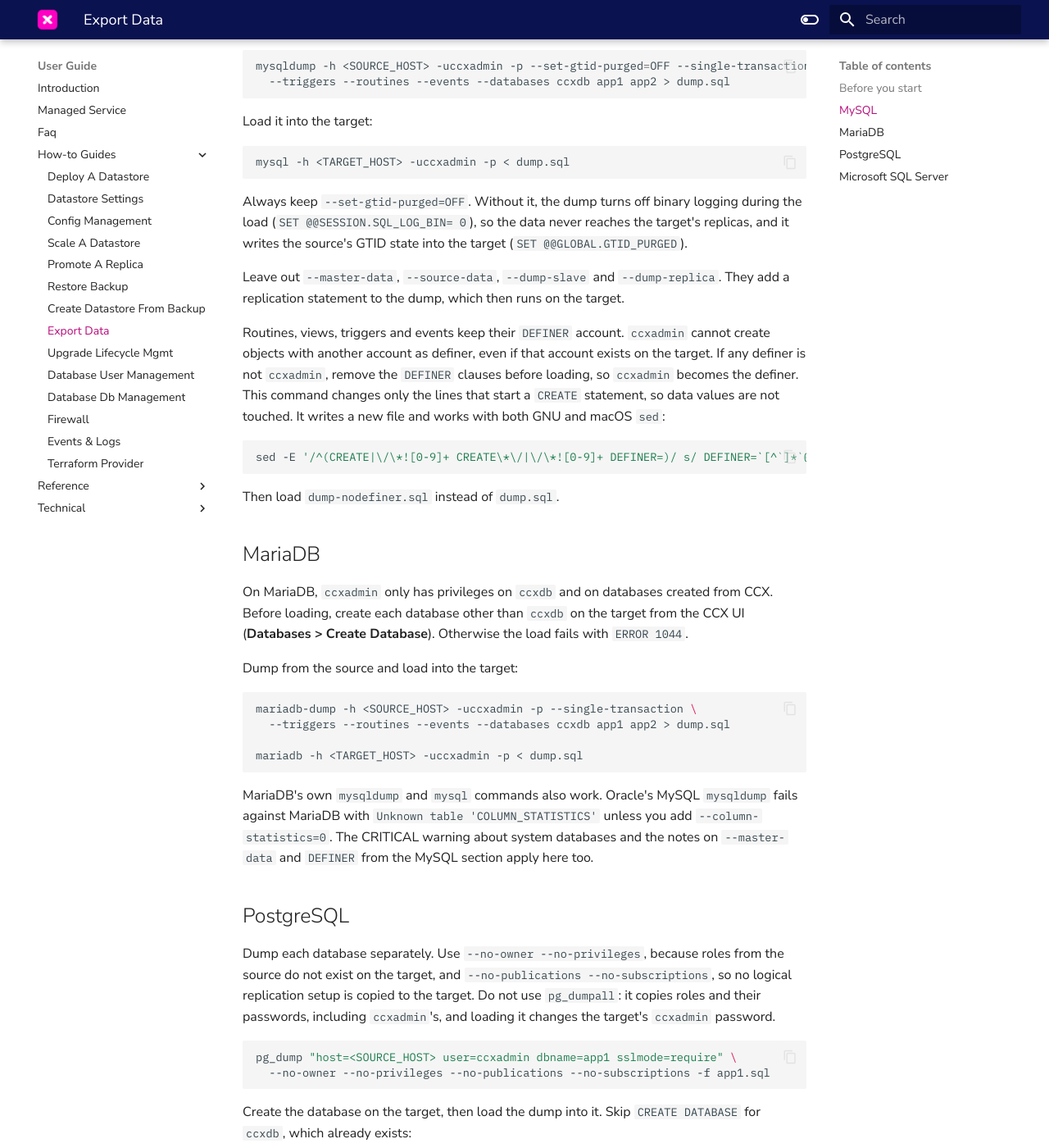
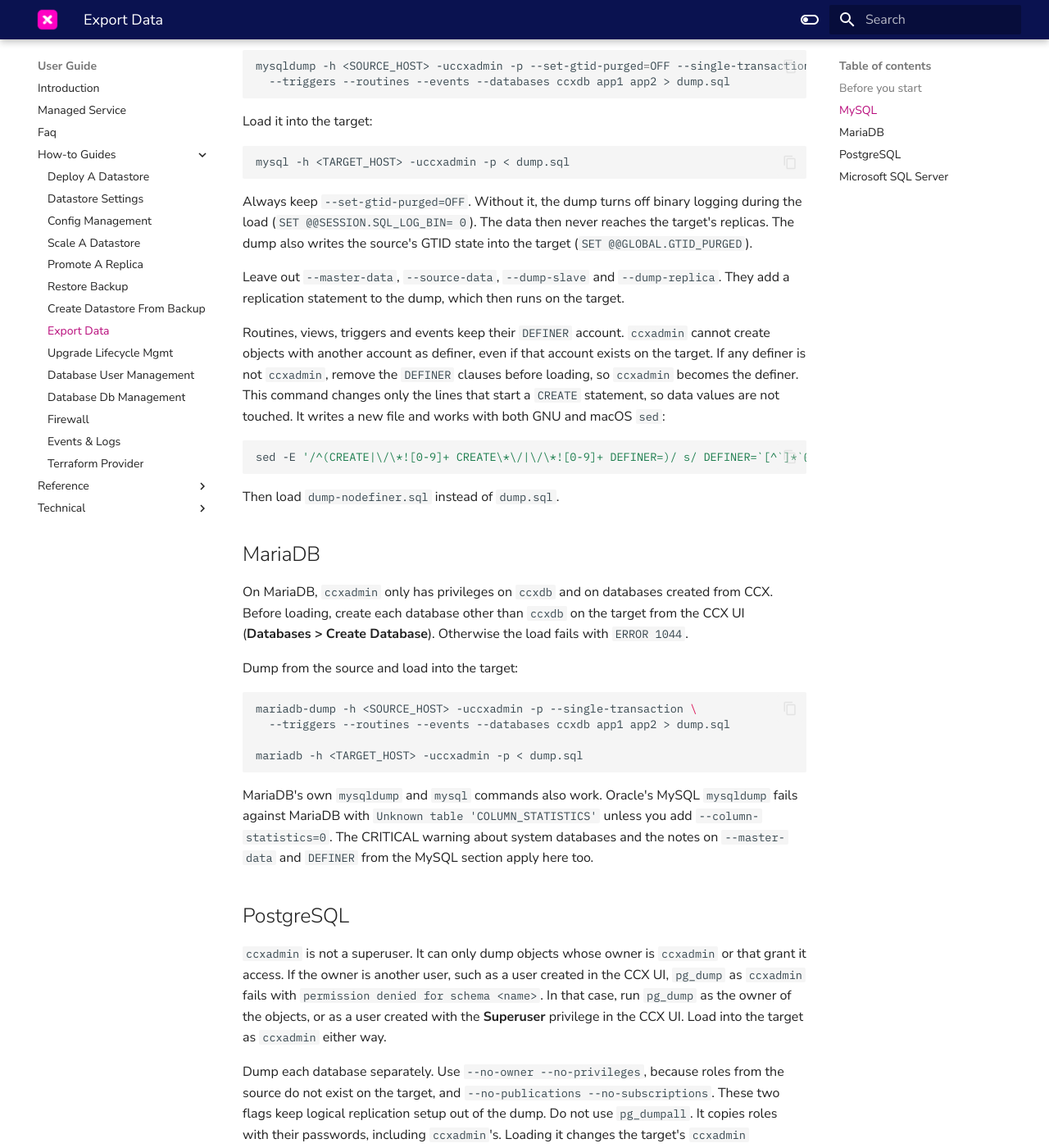
Before and after one commit to severalnines/ccx-docs, an MkDocs documentation site: the page built from docs/user/Howto/Export-Data.md, in a window 1280 px wide and 1400 px high, scrolled down 1474 px. Shown: the whole window at 82% size. Built offline with MkDocs 1.6.1 and Material for MkDocs 9.7.7, drawn with Linux system fonts in a browser that asks for light colours; comment, search, counter and statistics services are not loaded; some of the changed text lies outside the part shown.

Commit message:
CCX-6493 docs: SQL Server login check, PostgreSQL non-owned objects
Rehearsed on the dev stand (SQL Server 2022, PostgreSQL 17):
- SQL Server: importing a bacpac whose database users map to logins that
  already exist on the target (appuser with a different password,
  mssql_exporter) leaves every existing login unchanged
  (PasswordLastSetTime and modify_date identical before and after; the
  target password still works, the source one is refused). ccxadmin and
  sa are untouched, and the datastore stays operational in CCX and cmon.
- PostgreSQL: ccxadmin is NOSUPERUSER, so pg_dump fails with
  "permission denied for schema" on objects owned by a user created in
  the CCX UI, and ccxadmin cannot GRANT itself that role. Dumping as the
  owner or as a UI-created Superuser works; the load as ccxadmin passes.

Also fixes the vale findings in the new paragraphs.

Co-Authored-By: Claude Opus 5.5 <noreply@anthropic.com>

````diff
--- a/docs/user/Howto/Export-Data.md
+++ b/docs/user/Howto/Export-Data.md
@@ -46,7 +46,7 @@ Load it into the target:
 mysql -h <TARGET_HOST> -uccxadmin -p < dump.sql
 ```
 
-Always keep `--set-gtid-purged=OFF`. Without it, the dump turns off binary logging during the load (`SET @@SESSION.SQL_LOG_BIN= 0`), so the data never reaches the target's replicas, and it writes the source's GTID state into the target (`SET @@GLOBAL.GTID_PURGED`).
+Always keep `--set-gtid-purged=OFF`. Without it, the dump turns off binary logging during the load (`SET @@SESSION.SQL_LOG_BIN= 0`). The data then never reaches the target's replicas. The dump also writes the source's GTID state into the target (`SET @@GLOBAL.GTID_PURGED`).
 
 Leave out `--master-data`, `--source-data`, `--dump-slave` and `--dump-replica`. They add a replication statement to the dump, which then runs on the target.
 
@@ -75,7 +75,9 @@ MariaDB's own `mysqldump` and `mysql` commands also work. Oracle's MySQL `mysqld
 
 ## PostgreSQL
 
-Dump each database separately. Use `--no-owner --no-privileges`, because roles from the source do not exist on the target, and `--no-publications --no-subscriptions`, so no logical replication setup is copied to the target. Do not use `pg_dumpall`: it copies roles and their passwords, including `ccxadmin`'s, and loading it changes the target's `ccxadmin` password.
+`ccxadmin` is not a superuser. It can only dump objects whose owner is `ccxadmin` or that grant it access. If the owner is another user, such as a user created in the CCX UI, `pg_dump` as `ccxadmin` fails with `permission denied for schema <name>`. In that case, run `pg_dump` as the owner of the objects, or as a user created with the **Superuser** privilege in the CCX UI. Load into the target as `ccxadmin` either way.
+
+Dump each database separately. Use `--no-owner --no-privileges`, because roles from the source do not exist on the target, and `--no-publications --no-subscriptions`. These two flags keep logical replication setup out of the dump. Do not use `pg_dumpall`. It copies roles with their passwords, including `ccxadmin`'s. Loading it changes the target's `ccxadmin` password.
 
 ```bash
 pg_dump "host=<SOURCE_HOST> user=ccxadmin dbname=app1 sslmode=require" \
@@ -121,7 +123,7 @@ sqlpackage /Action:Import /TargetServerName:<TARGET_HOST> /TargetDatabaseName:ap
   /SourceFile:app1.bacpac
 ```
 
-The import creates the server logins of the database users that are missing on the target, with a random password. Set a new password for each one:
+The import never changes a server login that already exists on the target. A database user whose login exists on the target, such as `mssql_exporter`, which CCX uses for monitoring, keeps its login: the import maps the user to it, and the login keeps its password. `ccxadmin` and `sa` are not changed either. For a database user whose login is missing, the import creates the login with a random password. Set a new password for each one:
 
 ```sql
 ALTER LOGIN appuser WITH PASSWORD = '<NEW_PASSWORD>';
````
Also changed, not shown: other parts of docs/user/Howto/Export-Data.md (+1 -1 lines).
